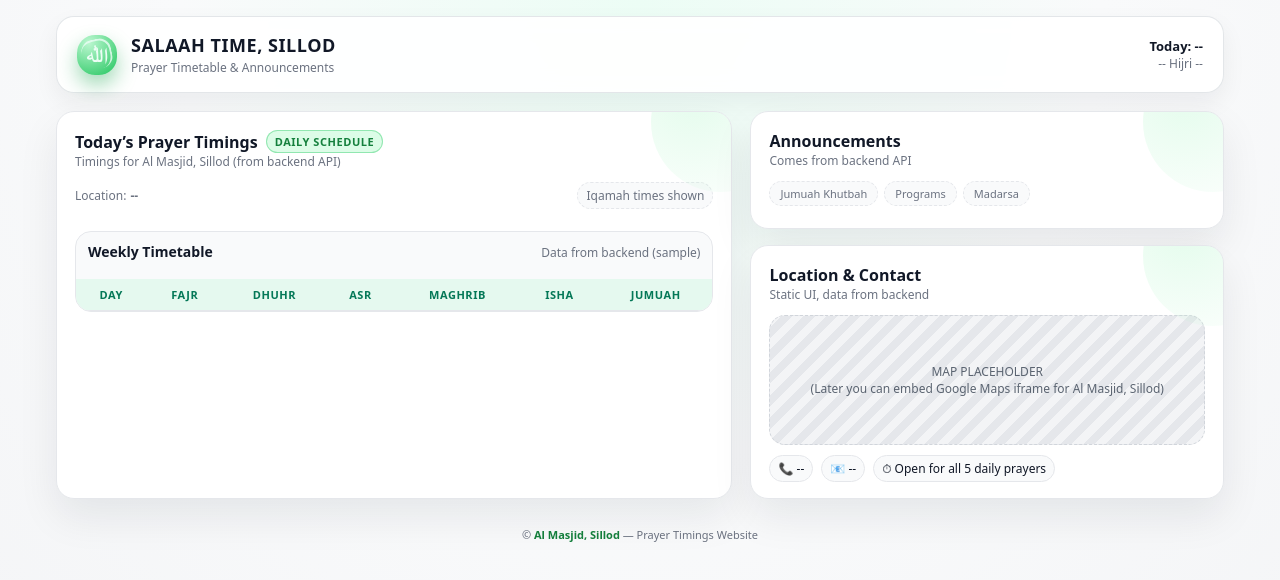
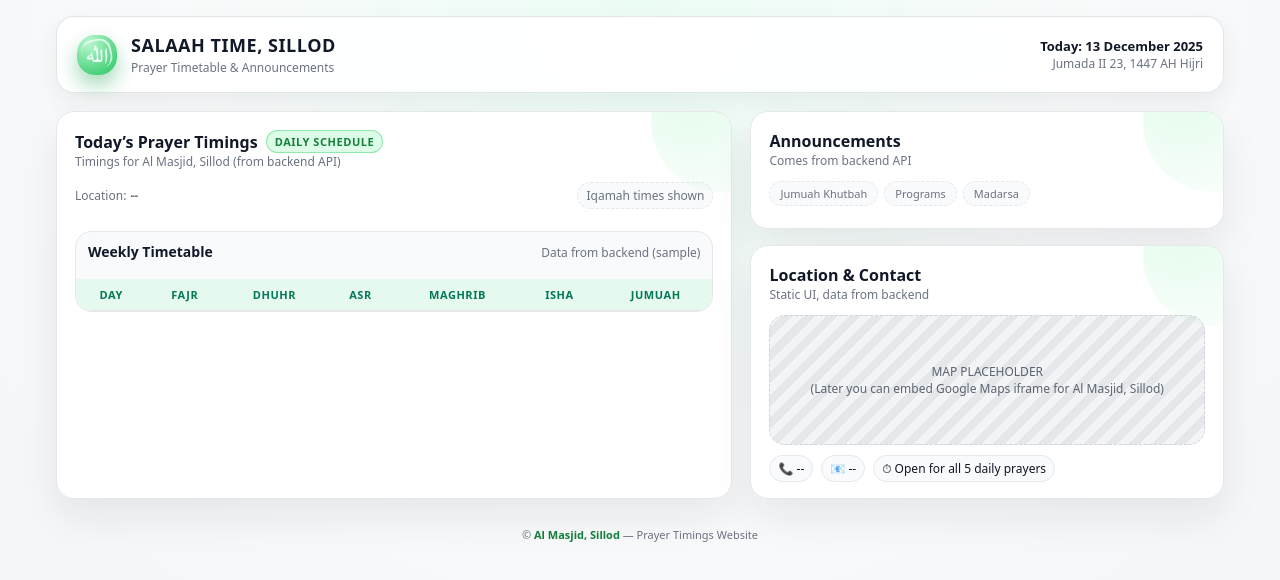
Before and after one commit to Umair93r/sillod-Masajid, a website: page public/index.html in a window 1280 px wide. Drawn offline with Linux system fonts and the light colour scheme; no server answers.

Commit message:
new update

```diff
--- a/public/index.html
+++ b/public/index.html
@@ -343,6 +343,8 @@
     // Run on page load
     (async () => {
       try {
+            setTodayDate();
+            setHijriDate();
         await Promise.all([
           loadToday(),
           loadWeek(),
@@ -350,7 +352,7 @@
           loadMasjidInfo(),
         ]);
       } catch (e) {
-        console.error("Failed to load data from backend:", e);
+        console.error("Failed to load data:", e);
       }
     })();
   </script>
```
